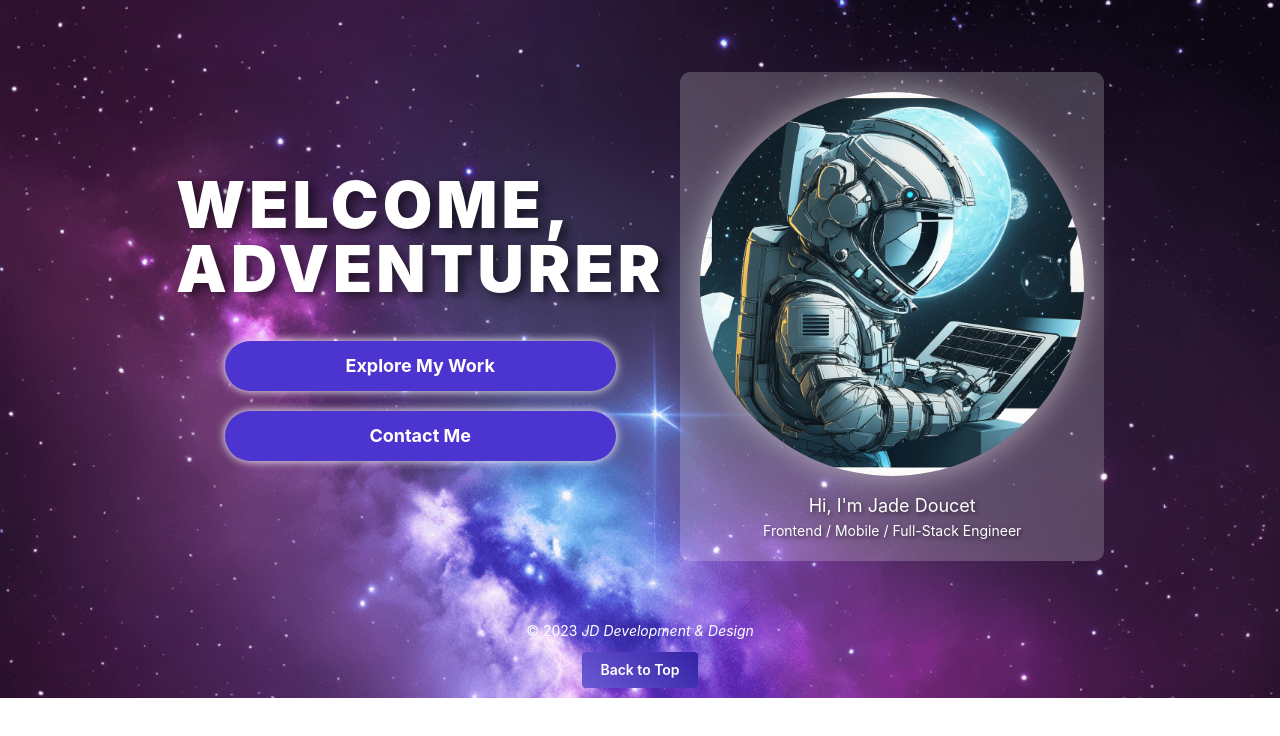
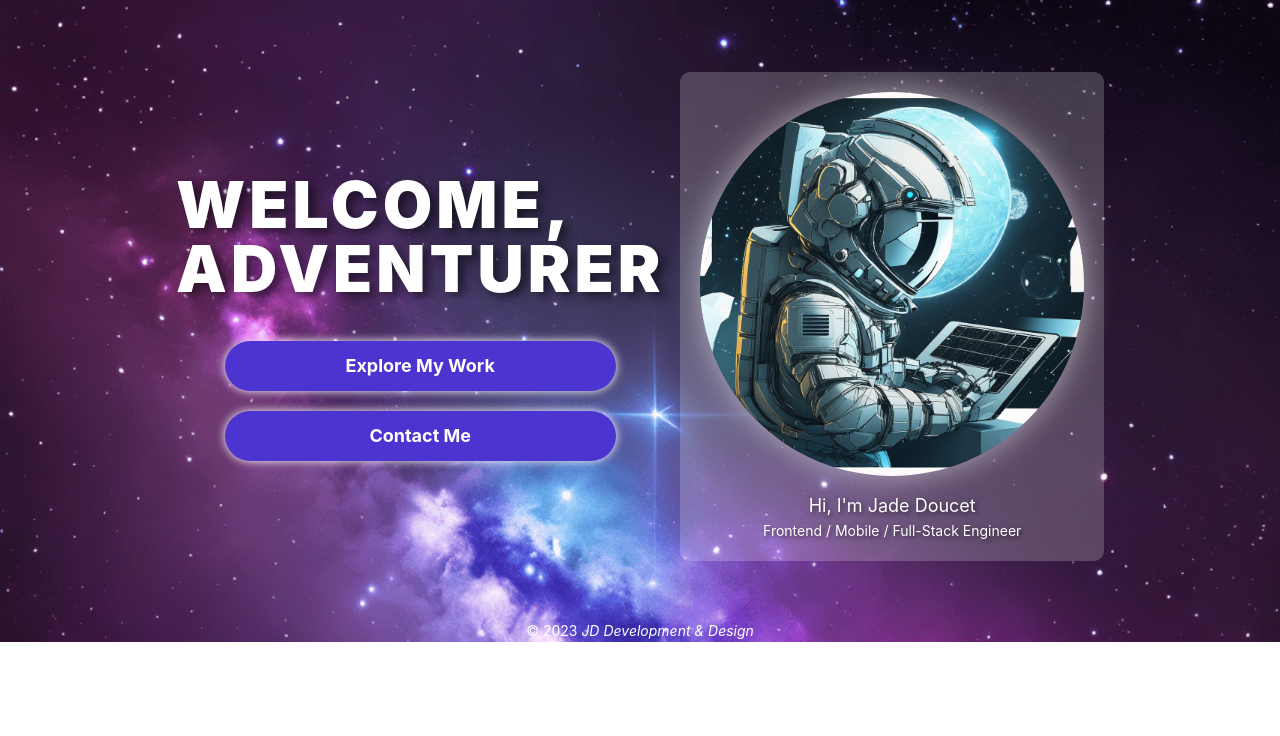
Before and after one commit to JadeJDoucet/jd-portfolio, a React (Create React App) app: page / in a window 1280 px wide. Shown: the top 736 px of the page. Built offline with nearby package versions, Linux system fonts and the light colour scheme.

Commit message:
adjust animations, add flip animation to portrait

```diff
--- a/src/Layout.tsx
+++ b/src/Layout.tsx
@@ -1,4 +1,4 @@
-import React, { PropsWithChildren } from 'react';
+import React, { PropsWithChildren, useEffect, useState } from 'react';
 import { Container, Text, Button } from '@mantine/core';
 import { ENavigationOptions } from './types';
 import { useLocation } from 'react-router-dom';
@@ -12,8 +12,28 @@ const Layout: React.FC<PropsWithChildren> = ({ children }) => {
   };
 
   const location = useLocation();
-  console.log(location.pathname);
+
   // Take the image I just downloaded with the mountains, split the second mountains to create parallax
+  const [showScrollButton, setShowScrollButton] = useState(false);
+
+  useEffect(() => {
+    const handleScroll = () => {
+      // Check if the user has scrolled down at least 200 pixels
+      if (window.scrollY > 200) {
+        setShowScrollButton(true);
+      } else {
+        setShowScrollButton(false);
+      }
+    };
+
+    // Attach the scroll event listener when the component mounts
+    window.addEventListener('scroll', handleScroll);
+
+    // Clean up the event listener when the component unmounts
+    return () => {
+      window.removeEventListener('scroll', handleScroll);
+    };
+  }, []);
 
   return (
     <Container
@@ -22,7 +42,7 @@ const Layout: React.FC<PropsWithChildren> = ({ children }) => {
         backgroundImage: 'url(/images/space-wallpaper.png)',
         backgroundRepeat: 'no-repeat',
         backgroundSize: 'cover',
-        height: '100%',
+        minHeight: '100%',
       }}
     >
       <header style={{ padding: '20px 0' }}>
@@ -91,9 +111,11 @@ const Layout: React.FC<PropsWithChildren> = ({ children }) => {
         <Text size="sm">
           © {new Date().getFullYear()} <i>JD Development & Design</i>
         </Text>
-        <Button size="sm" variant="gradient" my={10} onClick={scrollToTop}>
-          Back to Top
-        </Button>
+        {showScrollButton && (
+          <Button size="sm" variant="gradient" my={10} onClick={scrollToTop}>
+            Back to Top
+          </Button>
+        )}
       </footer>
     </Container>
   );
--- a/src/pages/Home.module.css
+++ b/src/pages/Home.module.css
@@ -1,3 +1,60 @@
+.astronaut {
+  width: 100%;
+  max-width: 100%;
+  height: auto;
+  transition: transform 0.5s ease;
+  perspective: 1000px; /* Add perspective to the container */
+}
+
+.front,
+.back {
+  border-radius: 50%;
+  box-shadow: 0px 0px 30px rgba(255, 255, 255, 0.5);
+  width: 100%;
+  max-width: 600px;
+}
+
+.front {
+  transform: rotateY(0deg);
+}
+
+.back {
+  transform: rotateY(180deg);
+}
+
+/* On hover, rotate the astronaut to reveal the back image */
+.astronaut:hover .front {
+  transform: rotateY(180deg);
+}
+
+.astronaut:hover .back {
+  transform: rotateY(0deg);
+}
+
+/* Hide the back image by default */
+.back {
+  display: none;
+}
+
+/* Display the back image when hovering on the astronaut */
+.astronaut:hover .back {
+  display: block;
+}
+/* Hide the front image when hovering on the astronaut */
+.astronaut:hover .back {
+  display: none;
+}
+
+/* Add a smooth transition for displaying the back image */
+.back {
+  transition: opacity 0.5s ease;
+  opacity: 0;
+}
+
+.astronaut:hover .back {
+  opacity: 1;
+}
+
 .button {
   box-shadow: rgb(255, 255, 255) 0px 0px 10px;
   font-weight: 700;
@@ -14,7 +71,7 @@
   letter-spacing: 4px;
   line-height: 4rem;
   text-shadow: 6px 4px 10px rgba(0, 0, 0, 0.5);
-  animation: spinAndGrow 1s ease-in;
+  animation: spinAndGrow 0.85s ease-in;
 }
 
 .leftColumn {
@@ -25,13 +82,20 @@
   }
 }
 
+.rightColumnContent {
+  background-color: rgba(255, 255, 255, 0.2);
+  padding: 20px;
+  border-radius: 10px;
+  text-align: center;
+}
+
 @keyframes spinAndGrow {
   0% {
     transform: scale(0.1) rotate(0deg);
   }
 
   100% {
-    transform: scale(1) rotate(720deg);
+    transform: scale(1) rotate(1080deg);
   }
 }
 
--- a/src/pages/Home.tsx
+++ b/src/pages/Home.tsx
@@ -3,7 +3,6 @@ import { Container, Grid, Text, Button, Title } from '@mantine/core';
 import { Link } from 'react-router-dom';
 import { ENavigationOptions } from '../types';
 import classes from './Home.module.css';
-
 /* TODO: generate rocket image with ai gen, shoot rocket up screen from bottom on button press :) */
 
 const Home: React.FC = () => {
@@ -37,23 +36,21 @@ const Home: React.FC = () => {
           </Button>
         </Grid.Col>
         <Grid.Col span="auto">
-          <div
-            style={{
-              backgroundColor: 'rgba(255, 255, 255, 0.2)',
-              padding: 20,
-              borderRadius: 10,
-              textAlign: 'center',
-            }}
-          >
-            <img
-              src="/images/astronaut.png"
-              alt="portrait"
-              style={{
-                width: '100%',
-                borderRadius: '50%',
-                boxShadow: '0px 0px 30px rgba(255, 255, 255, 0.5)',
-              }}
-            />
+          <div className={classes.rightColumnContent}>
+            <div className={classes.imageContainer}>
+              <div className={classes.astronaut}>
+                <img
+                  src="/images/astronaut.png"
+                  alt="portrait"
+                  className={classes.front}
+                />
+                <img
+                  src="/images/astronaut.png"
+                  alt="portrait"
+                  className={classes.back}
+                />
+              </div>
+            </div>
             <Text
               size="lg"
               style={{
```
